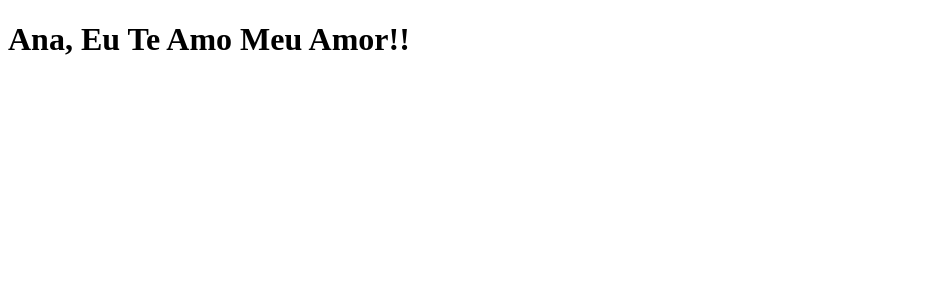
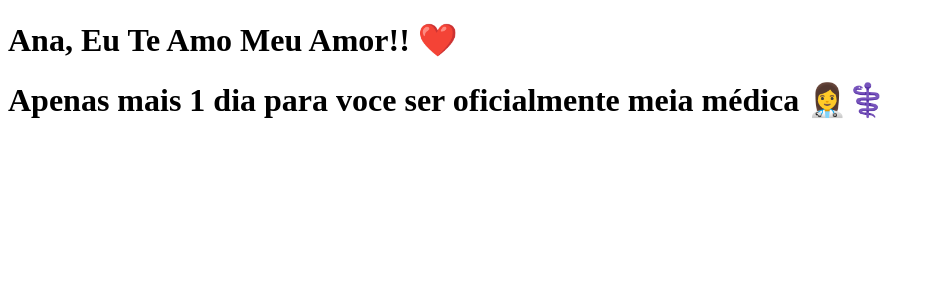
Before and after one commit to EnzoTaniolo/clone-tabnews, a Next.js app: page / in a window 1280 px wide. Shown: the top 300 px of the page, without its empty margins (0-935 px from the left). Built offline with nearby package versions, Linux system fonts and the light colour scheme.

Commit message:
modifica a frase

```diff
--- a/pages/index.js
+++ b/pages/index.js
@@ -1,5 +1,9 @@
 function Home() {
-    return <h1>Ana, Eu Te Amo Meu Amor!!</h1>
+    return <div>
+                <h1>Ana, Eu Te Amo Meu Amor!! ❤️</h1>
+
+                <h1>Apenas mais 1 dia para voce ser oficialmente meia médica 👩‍⚕️⚕️</h1>
+           </div>
 }
 
 export default Home;
```
